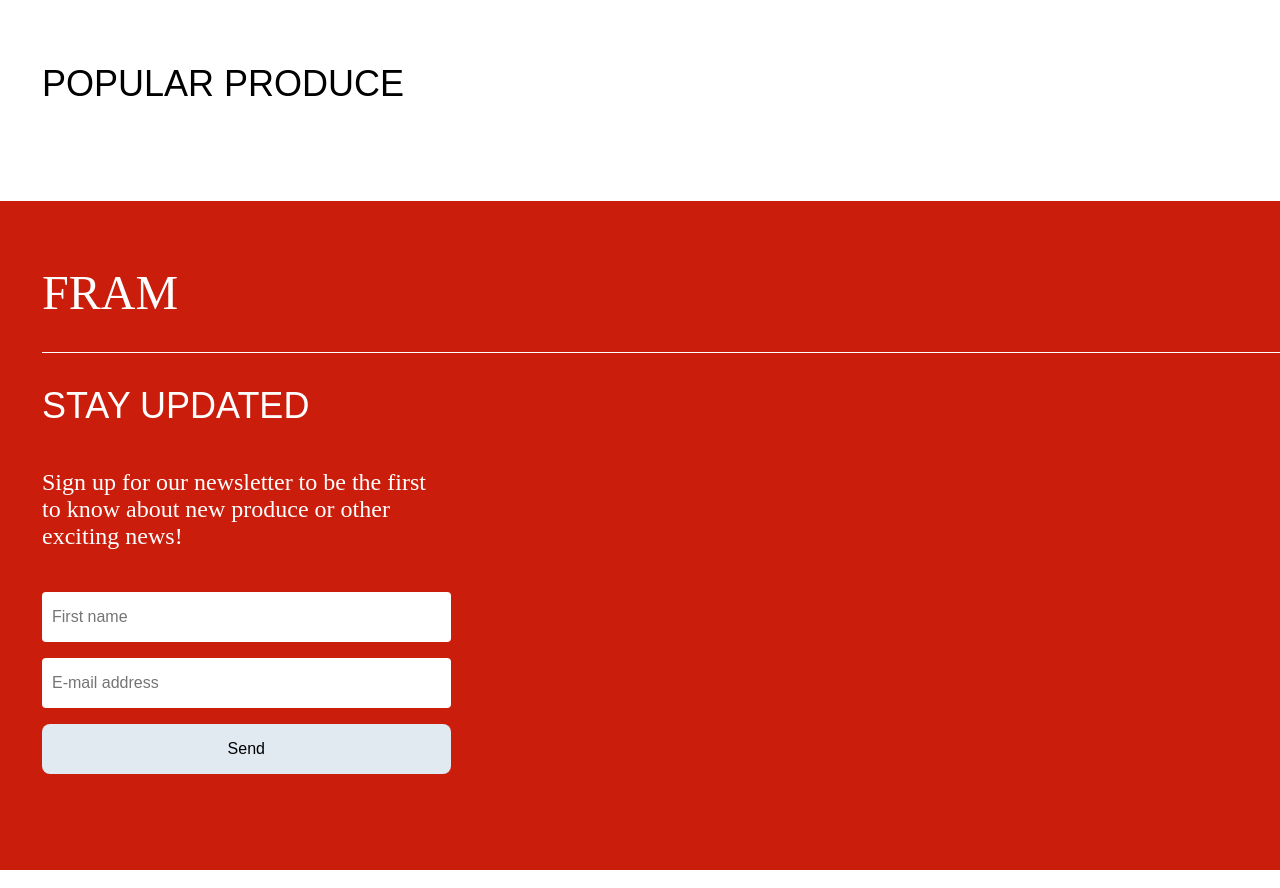
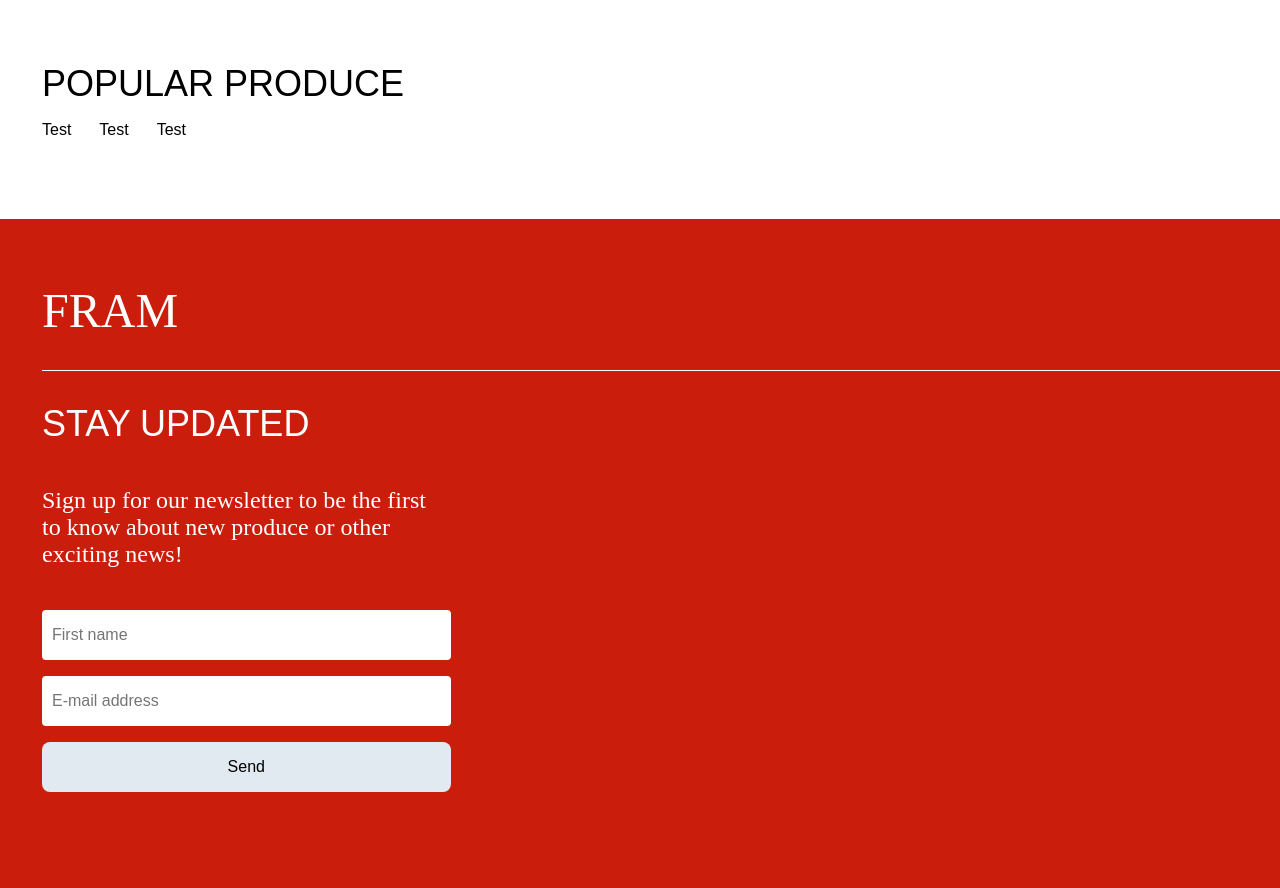
Before and after one commit to OleMartinBo/Exam-PRO1001-Frontend-Essentials, a plain HTML site: page index.html in a window 1280 px wide. Shown: the part 2368-3256 px from the top of the page. Drawn offline with Linux system fonts and the light colour scheme; a web font is replaced by a local one.

Commit message:
Card item test working, displays the element in HTML

```diff
--- a/JavaScript/index.js
+++ b/JavaScript/index.js
@@ -30,6 +30,21 @@ async function loadJSON(file) {
         }
         const products = await response.json();
         console.log(products);
+
+        const prodContainer = document.getElementById("prodContainer")
+        console.log(prodContainer);
+
+        products.forEach(product => {
+            const cardItem = document.createElement("li");
+            cardItem.classList.add("cardItem")
+            cardItem.innerHTML=`
+            <div>Test</div>
+            `
+            prodContainer.appendChild(cardItem);
+
+        });
+
+
     }
     catch(err){
         console.log(err)
--- a/index.html
+++ b/index.html
@@ -142,7 +142,7 @@
 
             <!--Used ul tag as this is a unordered list containing products, no need to have the right order-->
 
-            <ul class="cardContainer">
+            <ul id="prodContainer" class="cardContainer">
 
                 <!--
                 <li class="cardItem">
```
